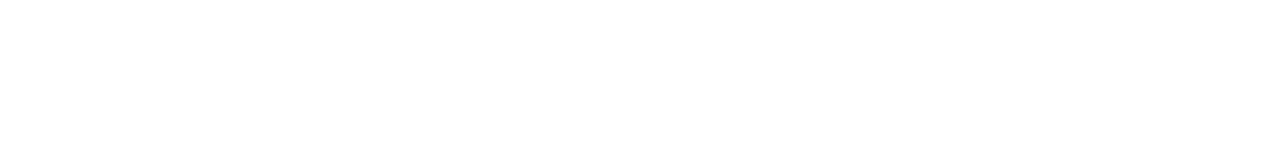
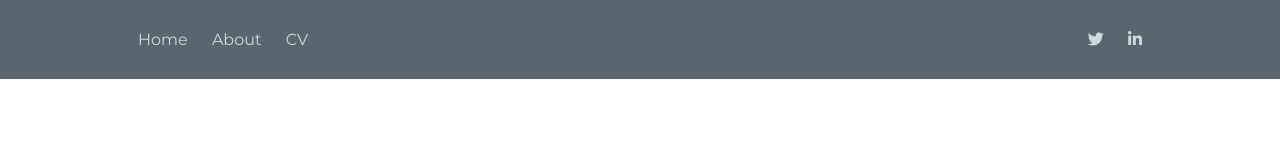
Before and after one commit to MoritzCoding/moritz-metelmann, a plain HTML site: page index.html in a window 1280 px wide. Drawn offline with Linux system fonts and the light colour scheme.

Commit message:
Navbar created, all working except for navbar

```diff
--- a/index.html
+++ b/index.html
@@ -7,14 +7,27 @@
   <link rel="preconnect" href="https://fonts.googleapis.com">
   <link rel="preconnect" href="https://fonts.gstatic.com" crossorigin>
   <link href="https://fonts.googleapis.com/css2?family=Montserrat:ital,wght@0,100;0,200;0,300;0,400;0,500;0,600;0,700;0,800;0,900;1,100;1,200;1,300;1,400;1,500;1,600;1,700;1,800;1,900&family=Roboto:ital,wght@0,100;0,300;0,400;0,500;0,700;0,900;1,100;1,300;1,400;1,500;1,700;1,900&display=swap" rel="stylesheet">
+  <link rel="stylesheet" href="stylesheets/style.css">
   <script src="https://kit.fontawesome.com/d9a2888d73.js" crossorigin="anonymous"></script>
   <title>Moritz Metelmann</title>
 </head>
 
 <body>
-  <nav>
-
-
+  <nav class="navbar">
+    <div class="navbar-container">
+      <div class="navbar-content">
+        <div class="navbar-content-left">
+          <a href="https://www.moritz-metelmann.com/">Home</a>
+          <!-- ANKER IN THE WORKS -->
+          <a href="#">About</a>
+          <a href="Metelmann_Moritz_CV.pdf" target="_blank">CV</a>
+        </div>
+        <div class="navbar-content-right">
+          <a href="https://twitter.com/metelmannmoritz" target="_blank"><i class="fa-brands fa-twitter"></i></a>
+          <a href="https://www.linkedin.com/in/moritz-alexander-metelmann-b2309b200/" target="_blank"><i class="fa-brands fa-linkedin-in"></i></a>
+        </div>
+      </div>
+    </div>
   </nav>
 </body>
 </html>
--- /dev/null
+++ b/stylesheets/components/navbar.css
@@ -0,0 +1,28 @@
+.navbar {
+  background-color: #59656F;
+  margin: 0;
+  font-family: 'Montserrat', sans-serif;
+}
+
+.navbar-container {
+  width: 80vw;
+  padding: 30px 0;
+  margin: 0 auto;
+}
+
+.navbar-container a {
+  text-decoration: none;
+  color: #CCDBDC;
+  margin: 10px;
+  transition: 0.3s ease;
+}
+
+.navbar-container a:hover {
+  text-decoration: none;
+  opacity: 60%;
+}
+
+.navbar-content {
+  display: flex;
+  justify-content: space-between;
+}
--- a/stylesheets/style.css
+++ b/stylesheets/style.css
@@ -0,0 +1,13 @@
+/* WHITE: #CCDBDC */
+/* GREY: #59656F */
+/* BLACK: #1D1E2C */
+/* font-family: 'Montserrat', sans-serif; */
+/* font-family: 'Roboto', sans-serif; */
+
+@import url('https://fonts.googleapis.com/css2?family=Montserrat:ital,wght@0,100;0,200;0,300;0,400;0,500;0,600;0,700;0,800;0,900;1,100;1,200;1,300;1,400;1,500;1,600;1,700;1,800;1,900&family=Roboto:ital,wght@0,100;0,300;0,400;0,500;0,700;0,900;1,100;1,300;1,400;1,500;1,700;1,900&display=swap');
+
+@import "components/navbar.css";
+
+body {
+  margin: 0;
+}
```
Also changed, not shown: 1 other file.
